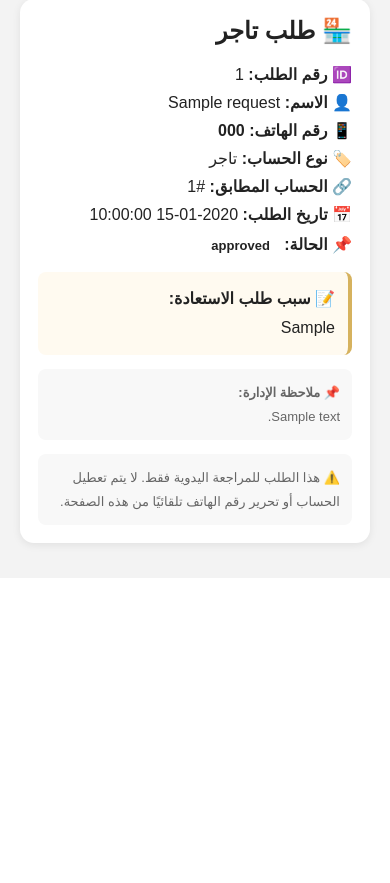
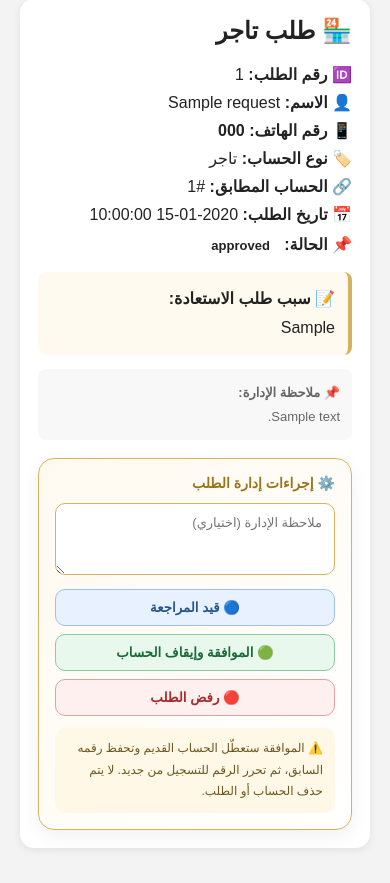
Before and after one commit to badiel711dg-dotcom/ASMAR-MARKET, a Flask app: page /admin/phone-recovery in a window 390 px wide. Shown: the part 399-1282 px from the top of the page. Before the commit the page ends 951 px from the top, so only its background shows below. Run offline with Flask 3, Linux system fonts and the light colour scheme; the visitor is signed in with stand-in values (Sample User, id 1); tables that the repository leaves empty hold one stand-in row (values such as "Sample post"); parts of the project's set-up code (start-up, migrations or seed data) failed here and were passed over.

Commit message:
Add admin actions for phone recovery

```diff
--- a/app.py
+++ b/app.py
@@ -1533,6 +1533,127 @@ def admin_phone_recovery():
         requests=requests,
         status_filter=status_filter
     )
+
+
+@app.route("/admin/phone-recovery/<int:request_id>/action", methods=["POST"])
+def admin_phone_recovery_action(request_id):
+    if not session.get("owner"):
+        return redirect("/owner/login")
+
+    token = request.form.get("csrf_token", "")
+    session_token = session.get("csrf_token", "")
+
+    if not session_token or not token or not hmac.compare_digest(token, session_token):
+        return "طلب غير صالح - CSRF", 400
+
+    action = request.form.get("action", "").strip()
+    admin_note = request.form.get("admin_note", "").strip()
+
+    allowed_actions = {
+        "review": "قيد المراجعة",
+        "approve": "تمت الموافقة",
+        "reject": "مرفوض",
+    }
+
+    if action not in allowed_actions:
+        return "إجراء غير صالح", 400
+
+    with db() as conn:
+        recovery_request = conn.execute("""
+            SELECT *
+            FROM phone_recovery_requests
+            WHERE id = ?
+        """, (request_id,)).fetchone()
+
+        if recovery_request is None:
+            return "طلب الاستعادة غير موجود", 404
+
+        if recovery_request["status"] in {"تمت الموافقة", "مرفوض"}:
+            return redirect("/admin/phone-recovery")
+
+        if action == "review":
+            conn.execute("""
+                UPDATE phone_recovery_requests
+                SET status = 'قيد المراجعة',
+                    admin_note = ?,
+                    updated_at = CURRENT_TIMESTAMP
+                WHERE id = ?
+            """, (admin_note or "تم تحويل الطلب إلى قيد المراجعة.", request_id))
+
+            return redirect("/admin/phone-recovery")
+
+        role = recovery_request["role"]
+        account_id = recovery_request["matched_account_id"]
+        requested_phone = recovery_request["phone"]
+
+        if role not in {"customer", "merchant"}:
+            return "نوع الحساب غير صالح", 400
+
+        if not account_id:
+            return "الحساب المطابق غير محدد", 400
+
+        table = "customers" if role == "customer" else "merchants"
+
+        account = conn.execute(
+            f"""
+            SELECT id, phone, account_status
+            FROM {table}
+            WHERE id = ?
+            """,
+            (account_id,)
+        ).fetchone()
+
+        if account is None:
+            return "الحساب المطابق غير موجود", 404
+
+        if account["phone"] != requested_phone:
+            return "رقم الهاتف الحالي للحساب لا يطابق رقم طلب الاستعادة", 409
+
+        if action == "reject":
+            conn.execute("""
+                UPDATE phone_recovery_requests
+                SET status = 'مرفوض',
+                    admin_note = ?,
+                    updated_at = CURRENT_TIMESTAMP
+                WHERE id = ?
+            """, (
+                admin_note or "تم رفض طلب استعادة الرقم بعد المراجعة.",
+                request_id,
+            ))
+
+            return redirect("/admin/phone-recovery")
+
+        # الموافقة:
+        # نحافظ على الحساب القديم وسجله، ونحرر الرقم الأصلي
+        # بوضع قيمة داخلية فريدة في حقل phone.
+        internal_phone = (
+            f"__recovered__{role}_{account_id}_"
+            f"{secrets.token_hex(12)}"
+        )
+
+        conn.execute(
+            f"""
+            UPDATE {table}
+            SET account_status = 'disabled',
+                old_phone = phone,
+                phone = ?
+            WHERE id = ?
+            """,
+            (internal_phone, account_id)
+        )
+
+        conn.execute("""
+            UPDATE phone_recovery_requests
+            SET status = 'تمت الموافقة',
+                admin_note = ?,
+                updated_at = CURRENT_TIMESTAMP
+            WHERE id = ?
+        """, (
+            admin_note or "تمت الموافقة على الطلب وإيقاف الحساب القديم وتحرير الرقم للتسجيل من جديد.",
+            request_id,
+        ))
+
+    return redirect("/admin/phone-recovery")
 
 
 @app.route("/admin/ads")
--- a/templates/admin_phone_recovery.html
+++ b/templates/admin_phone_recovery.html
@@ -140,6 +140,98 @@ header{
     text-align:center;
     color:#777;
 }
+
+.recovery-actions{
+    margin-top:18px;
+    padding:16px;
+    border:1px solid #d6b25e;
+    border-radius:16px;
+    background:linear-gradient(135deg,#fffaf0,#fff);
+    box-shadow:0 6px 18px rgba(0,0,0,.06);
+}
+
+.action-title{
+    color:#9a741b;
+    font-weight:800;
+    font-size:14px;
+    margin-bottom:12px;
+}
+
+.recovery-form textarea{
+    width:100%;
+    min-height:72px;
+    box-sizing:border-box;
+    resize:vertical;
+    padding:11px 12px;
+    border:1px solid #d6b25e;
+    border-radius:10px;
+    background:#fff;
+    color:#333;
+    font-family:inherit;
+    font-size:13px;
+    outline:none;
+}
+
+.action-buttons{
+    display:flex;
+    flex-wrap:wrap;
+    gap:8px;
+    margin-top:10px;
+}
+
+.action-buttons button{
+    border:0;
+    border-radius:10px;
+    padding:10px 13px;
+    font-family:inherit;
+    font-weight:800;
+    cursor:pointer;
+    transition:.2s;
+}
+
+.action-buttons button:hover{
+    transform:translateY(-1px);
+    filter:brightness(.96);
+}
+
+.btn-review{
+    background:#e8f1ff;
+    color:#24558f;
+    border:1px solid #9fc1e8 !important;
+}
+
+.btn-approve{
+    background:#e9f8ed;
+    color:#176b35;
+    border:1px solid #8bc99e !important;
+}
+
+.btn-reject{
+    background:#fff0f0;
+    color:#a52a2a;
+    border:1px solid #e0a0a0 !important;
+}
+
+.action-note{
+    margin-top:12px;
+    padding:10px 12px;
+    border-radius:10px;
+    background:#fff8e7;
+    color:#6d5720;
+    font-size:12px;
+    line-height:1.8;
+}
+
+@media (max-width:600px){
+    .action-buttons{
+        flex-direction:column;
+    }
+
+    .action-buttons button{
+        width:100%;
+    }
+}
+
 </style>
 </head>
 
@@ -283,10 +375,68 @@ header{
             </div>
             {% endif %}
 
+            {% if request["status"] not in ["تمت الموافقة", "مرفوض"] %}
+            <div class="recovery-actions">
+
+                <div class="action-title">
+                    ⚙️ إجراءات إدارة الطلب
+                </div>
+
+                <form method="POST"
+                      action="/admin/phone-recovery/{{ request['id'] }}/action"
+                      class="recovery-form">
+
+                    <input type="hidden"
+                           name="csrf_token"
+                           value="{{ csrf_token }}">
+
+                    <textarea name="admin_note"
+                              placeholder="ملاحظة الإدارة (اختياري)"></textarea>
+
+                    <div class="action-buttons">
+
+                        <button type="submit"
+                                name="action"
+                                value="review"
+                                class="btn-review">
+                            🔵 قيد المراجعة
+                        </button>
+
+                        <button type="submit"
+                                name="action"
+                                value="approve"
+                                class="btn-approve"
+                                onclick="return confirm('⚠️ تأكيد الموافقة؟ سيتم إيقاف الحساب القديم وتحرير رقم الهاتف ليتمكن صاحبه من التسجيل من جديد. هل أنت متأكد؟');">
+                            🟢 الموافقة وإيقاف الحساب
+                        </button>
+
+                        <button type="submit"
+                                name="action"
+                                value="reject"
+                                class="btn-reject"
+                                onclick="return confirm('هل أنت متأكد من رفض طلب استعادة هذا الرقم؟');">
+                            🔴 رفض الطلب
+                        </button>
+
+                    </div>
+
+                </form>
+
+                <div class="action-note">
+                    ⚠️ الموافقة ستعطّل الحساب القديم وتحفظ رقمه السابق،
+                    ثم تحرر الرقم للتسجيل من جديد. لا يتم حذف الحساب أو الطلب.
+                </div>
+
+            </div>
+            {% else %}
             <div class="warning">
-                ⚠️ هذا الطلب للمراجعة اليدوية فقط.
-                لا يتم تعطيل الحساب أو تحرير رقم الهاتف تلقائيًا من هذه الصفحة.
+                {% if request["status"] == "تمت الموافقة" %}
+                    🟢 تمت الموافقة على الطلب وتم إيقاف الحساب القديم وتحرير الرقم.
+                {% else %}
+                    🔴 تم رفض طلب استعادة الرقم.
+                {% endif %}
             </div>
+            {% endif %}
 
         </div>
 
```
